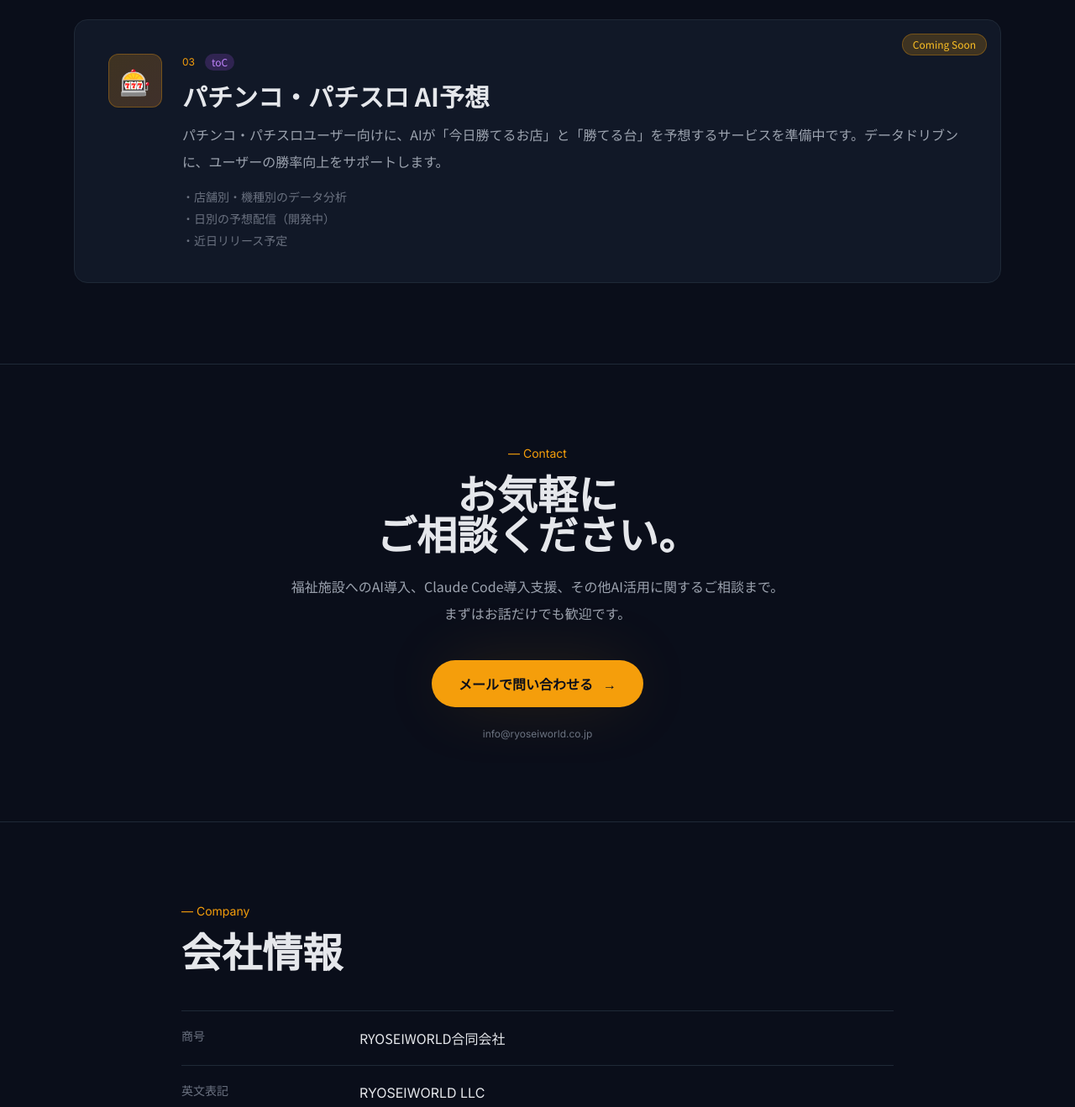
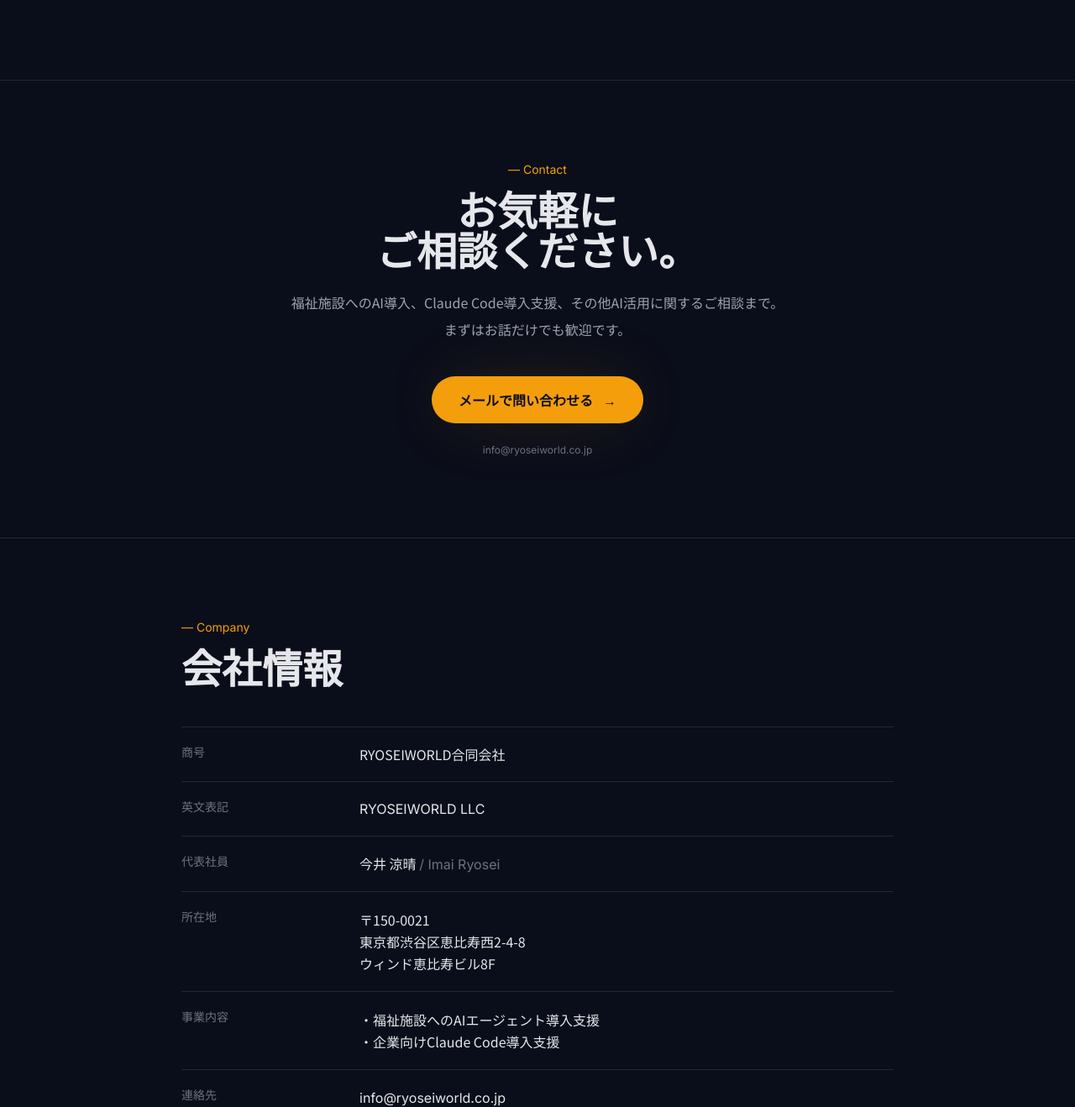
Before and after one commit to imai-design/ryoseiworld, a plain HTML site: page index.html in a window 1280 px wide. Shown: the part 2255-3573 px from the top of the page at 84% size. Drawn offline with nearby package versions, Linux system fonts and the light colour scheme.

Commit message:
feat: remove pachinko/pachislot AI prediction business
- 3つの事業 → 2つの事業（福祉施設AI導入 + Claude Code導入支援）に集約
- Services 03カード、Aboutの「予測支援」言及、会社情報「事業内容」、meta/OG description から関連記述を削除

```diff
--- a/index.html
+++ b/index.html
@@ -4,9 +4,9 @@
 <meta charset="UTF-8">
 <meta name="viewport" content="width=device-width, initial-scale=1.0">
 <title>RYOSEIWORLD合同会社 | AIで、もっと良い仕事と生き方を。</title>
-<meta name="description" content="RYOSEIWORLD合同会社は、AIエージェントの力で福祉施設の業務革新・企業のClaude Code導入支援・パチスロAI予想を提供します。">
+<meta name="description" content="RYOSEIWORLD合同会社は、AIエージェントの力で福祉施設の業務革新・企業のClaude Code導入支援を提供します。">
 <meta property="og:title" content="RYOSEIWORLD合同会社">
-<meta property="og:description" content="AIで、もっと良い仕事と生き方を。福祉×AI / Claude Code導入支援 / AI予想">
+<meta property="og:description" content="AIで、もっと良い仕事と生き方を。福祉×AI / Claude Code導入支援">
 <meta property="og:type" content="website">
 <meta property="og:url" content="https://ryoseiworld.co.jp/">
 <link rel="preconnect" href="https://fonts.googleapis.com">
@@ -111,7 +111,7 @@
       </p>
       <p class="text-gray-300 leading-loose">
         単にAIを導入するのではなく、<strong class="text-white">現場の業務を深く理解し、その人の仕事を一段引き上げる</strong>こと。<br><br>
-        それが、私たちが福祉・企業支援・予測支援という多様な領域で同じ哲学を貫いている理由です。
+        それが、私たちが福祉と企業支援という領域で同じ哲学を貫いている理由です。
       </p>
     </div>
   </div>
@@ -120,7 +120,7 @@
 <section id="services" class="py-24 border-t border-line">
   <div class="max-w-6xl mx-auto px-6">
     <div class="text-sm font-en text-accent mb-3">— Services</div>
-    <h2 class="text-3xl md:text-5xl font-black leading-tight mb-16">3つの事業</h2>
+    <h2 class="text-3xl md:text-5xl font-black leading-tight mb-16">2つの事業</h2>
 
     <div class="space-y-6">
 
@@ -165,32 +165,6 @@
               <li>・Claude Code導入ハンズオン研修</li>
               <li>・社内ワークフロー設計とハーネス構築</li>
               <li>・スキル・コマンド・MCP環境のカスタマイズ</li>
-            </ul>
-          </div>
-        </div>
-      </article>
-
-      <article class="group bg-card border border-line rounded-2xl p-8 md:p-10 hover:border-accent/50 transition relative overflow-hidden">
-        <div class="absolute top-4 right-4 text-xs px-3 py-1 rounded-full bg-amber-500/20 text-amber-400 border border-amber-500/30">
-          Coming Soon
-        </div>
-        <div class="flex items-start gap-6 flex-col md:flex-row">
-          <div class="shrink-0 w-16 h-16 rounded-xl bg-gradient-to-br from-accent/20 to-accent2/20 border border-accent/30 flex items-center justify-center text-3xl">
-            🎰
-          </div>
-          <div class="flex-1">
-            <div class="flex items-center gap-3 mb-3">
-              <span class="font-en text-xs text-accent">03</span>
-              <span class="text-xs px-2 py-0.5 rounded-full bg-purple-500/20 text-purple-400">toC</span>
-            </div>
-            <h3 class="text-2xl md:text-3xl font-bold mb-3">パチンコ・パチスロ AI予想</h3>
-            <p class="text-gray-400 leading-loose mb-4">
-              パチンコ・パチスロユーザー向けに、AIが「今日勝てるお店」と「勝てる台」を予想するサービスを準備中です。データドリブンに、ユーザーの勝率向上をサポートします。
-            </p>
-            <ul class="text-sm text-gray-500 space-y-1.5">
-              <li>・店舗別・機種別のデータ分析</li>
-              <li>・日別の予想配信（開発中）</li>
-              <li>・近日リリース予定</li>
             </ul>
           </div>
         </div>
@@ -246,8 +220,7 @@
         <dt class="text-sm text-gray-500 font-en">事業内容</dt>
         <dd class="text-gray-200 leading-relaxed">
           ・福祉施設へのAIエージェント導入支援<br>
-          ・企業向けClaude Code導入支援<br>
-          ・パチンコ・パチスロAI予想サービス（開発中）
+          ・企業向けClaude Code導入支援
         </dd>
       </div>
       <div class="grid grid-cols-1 md:grid-cols-[180px_1fr] gap-2 md:gap-8 py-5">
```
